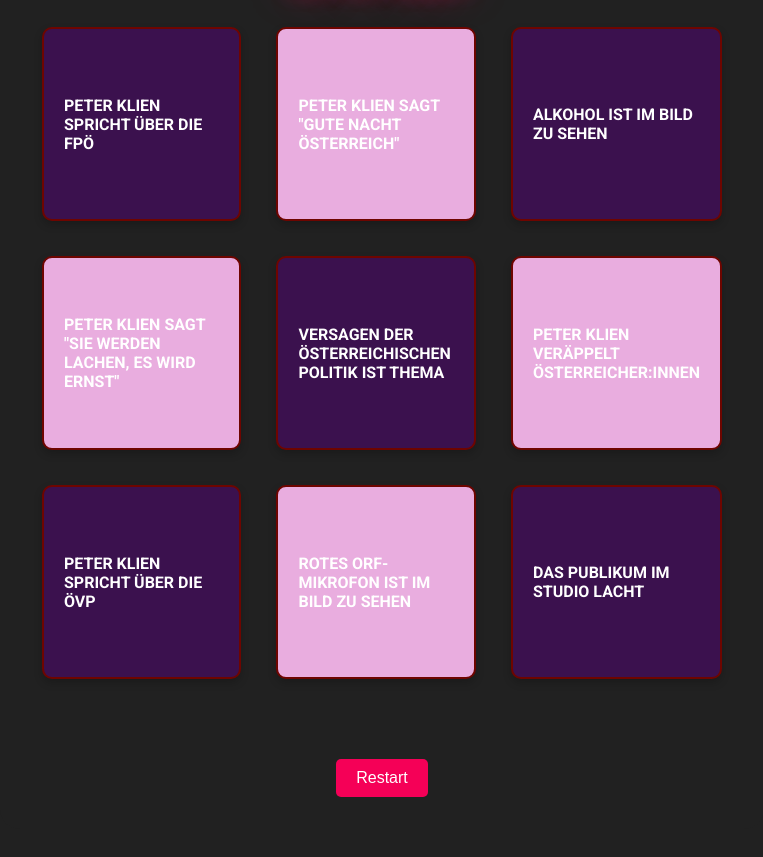
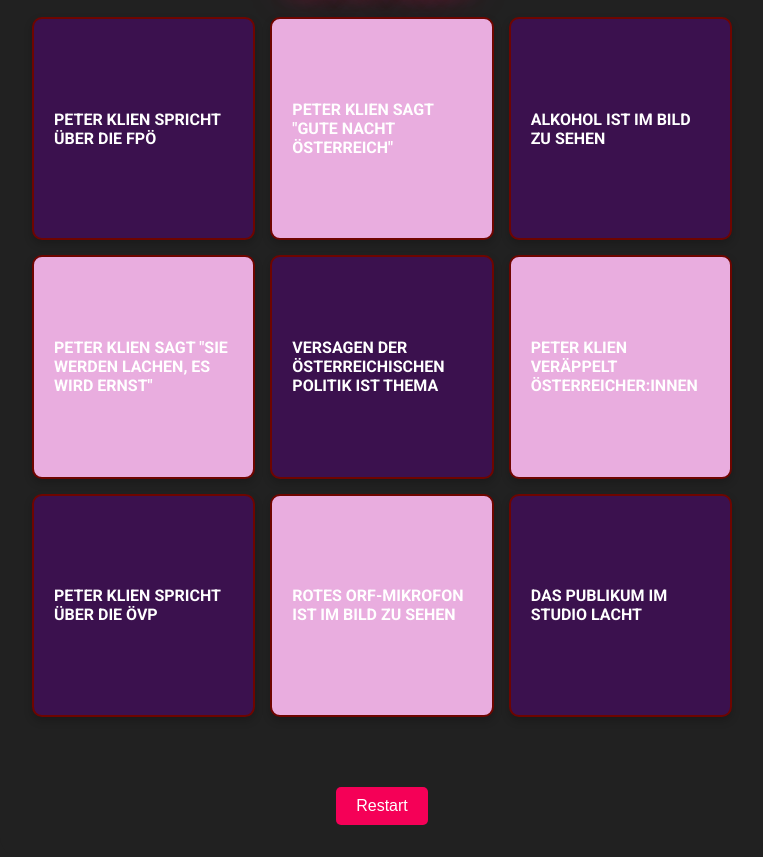
Before and after one commit to Mohammed87FS/KarrarAlsaadi, a plain HTML site: page index.html in a window 1280 px wide. Shown: the part 73-930 px from the top of the page, without its empty margins (258-1021 px from the left). Before the commit the page ends 902 px from the top, so only its background shows below. Drawn offline with Linux system fonts and the light colour scheme.

Commit message:
Update style.css

```diff
--- a/style.css
+++ b/style.css
@@ -40,13 +40,13 @@ body, html {
   align-items: center;
 }
 
+
 #bingo-card {
   display: grid;
-  grid-template-columns: repeat(3, 1fr);
+  grid-template-columns: repeat(3, minmax(0, 1fr)); /* 3 columns with flexible sizes */
   grid-gap: 15px;
   margin-bottom: 30px;
 }
-
 
 
 
@@ -61,20 +61,21 @@ body, html {
 
 
 
+
 .bingo-cell {
   position: relative;
   color: white;
-  font-weight: bolder; /* Text color */
+  font-weight: bolder;
   border: 2px solid #6e0500; /* Adjust the border color if needed */
   padding: 20px;
   font-size: 1rem;
   border-radius: 10px;
-  height: 150px;
+  height: auto; /* Adjusted from fixed height to auto */
+  aspect-ratio: 1 / 1; /* Maintain a 1:1 aspect ratio */
   display: flex;
   justify-content: center;
   align-items: center;
   cursor: pointer; /* To indicate the cells are clickable */
-  margin: 10px; /* Adjust as needed for spacing */
   box-shadow: 0 4px 8px rgba(0,0,0,0.2); /* Soft shadow for depth */
   transition: transform 0.2s, box-shadow 0.2s; /* Smooth transition for hover effects */
 }
@@ -90,6 +91,7 @@ body, html {
 #bingo-card {
   grid-gap: 15px;
 }
+
 
 /* Additional responsive styles if needed */
 
```
